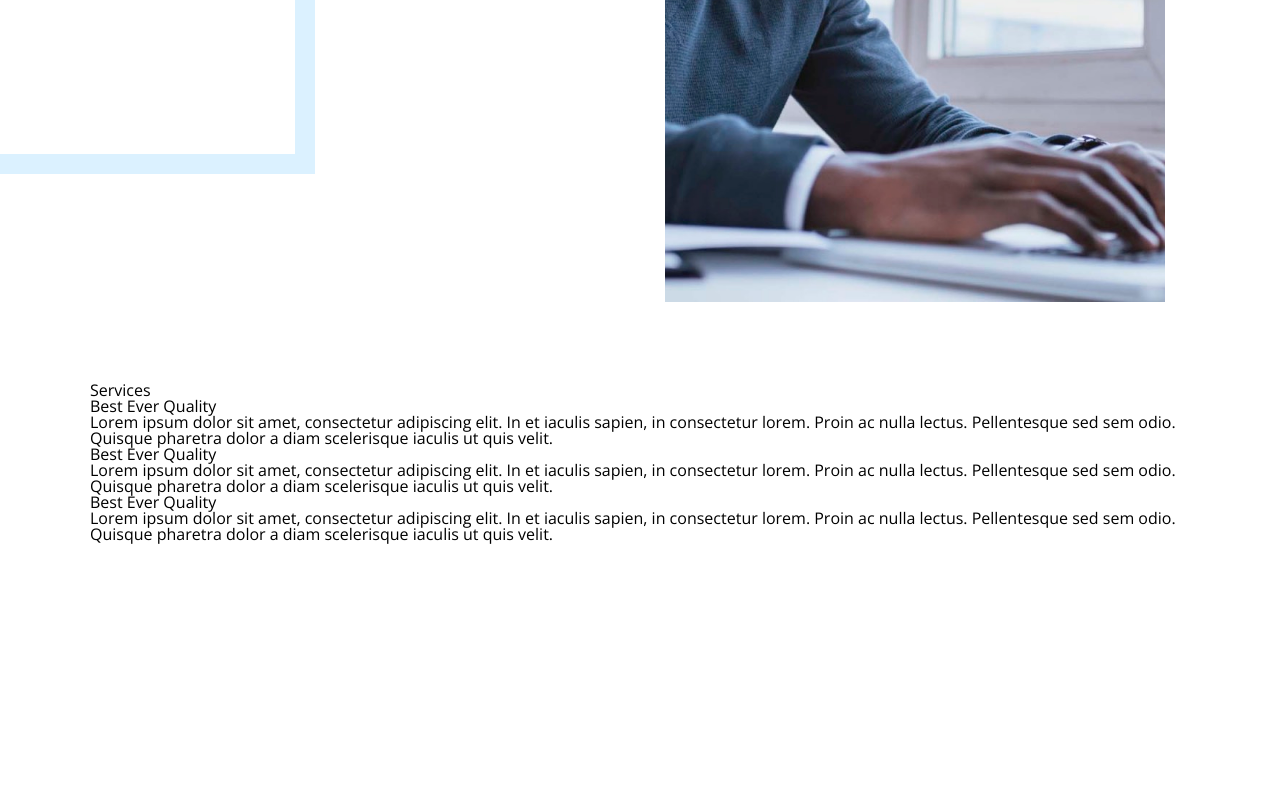
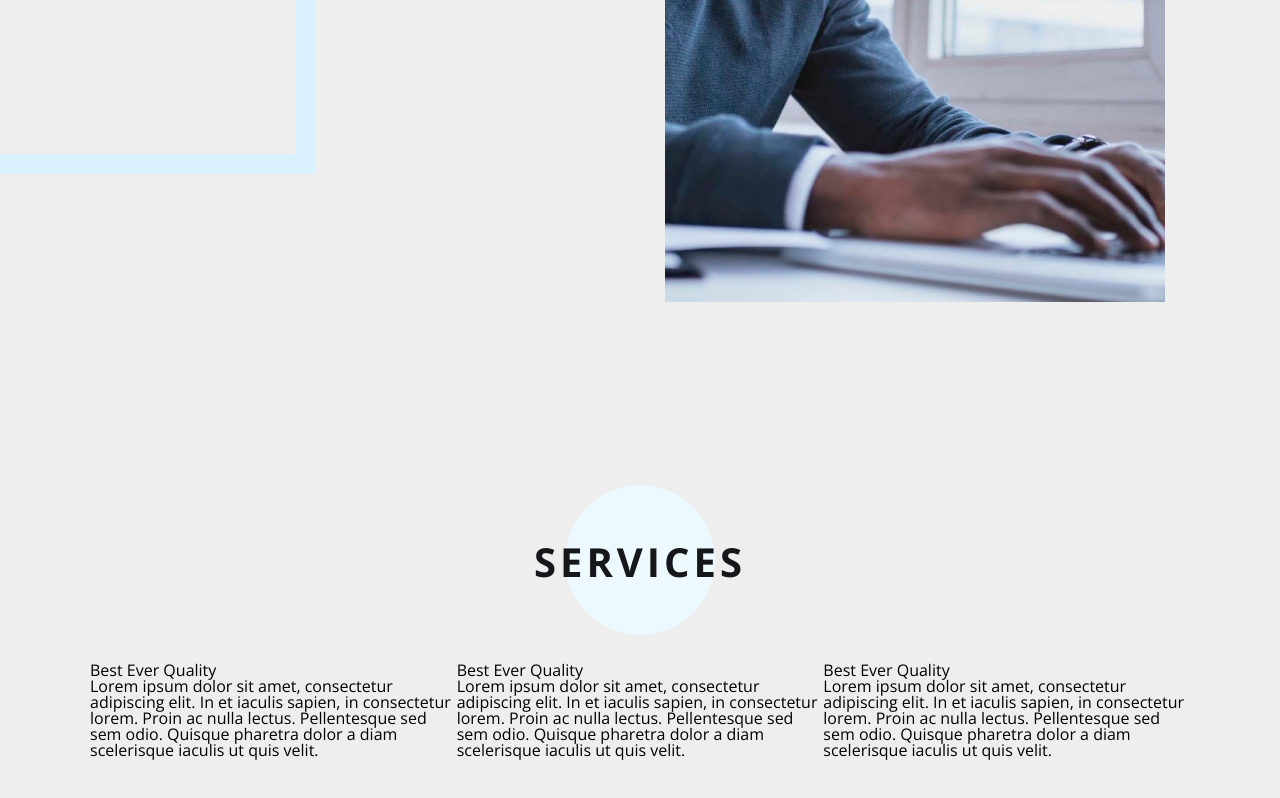
Before and after one commit to jefferylgraham/Branding-Portfolio, a plain HTML site: page index.html in a window 1280 px wide. Shown: the part 578-1376 px from the top of the page. Before the commit the page ends 1123 px from the top, so only its background shows below. Drawn offline with nearby package versions, Linux system fonts and the light colour scheme.

Commit message:
add styling for services section

```diff
--- a/css/services.css
+++ b/css/services.css
@@ -0,0 +1,47 @@
+#services {
+  padding: 80px 15px;
+}
+
+#services .title {
+  position: relative;
+  width: 200px;
+  height: 200px;
+  display: flex;
+  justify-content: center;
+  align-items: center;
+  margin: 0 auto;
+}
+
+#services .title .circle {
+  background: #eef9ff;
+  width: 150px;
+  height: 150px;
+  border-radius: 50%;
+  position: absolute;
+  top: 23px;
+}
+
+#services .title h1 {
+  position: relative;
+  font-size: 2.5rem;
+  text-transform: uppercase;
+  font-weight: 700;
+  color: #16171b;
+  z-index: 1;
+  letter-spacing: 4px;
+}
+
+#services .services-container {
+  display: grid;
+  grid-template-columns: 1fr 1fr 1fr;
+}
+
+#services .services-container .box {
+  background: rgba(255, 255, 255, 0);
+  transition: all .4s ease-in-out;
+
+}
+
+#services .services-container .box:hover {
+  background: rgba(255, 255, 255, 1);
+}
--- a/css/style.css
+++ b/css/style.css
@@ -3,6 +3,10 @@
 @import "top-section.css";
 @import "services.css";
 
+body {
+  background: #eee;
+}
+
 .container {
   max-width: 1100px;
   margin: 0 auto;
--- a/css/top-section.css
+++ b/css/top-section.css
@@ -17,6 +17,7 @@
   font-weight: 700;
   color: #16171b;
   margin-bottom: 2rem;
+  z-index: 1;
 }
 
 #top .info p {
```
